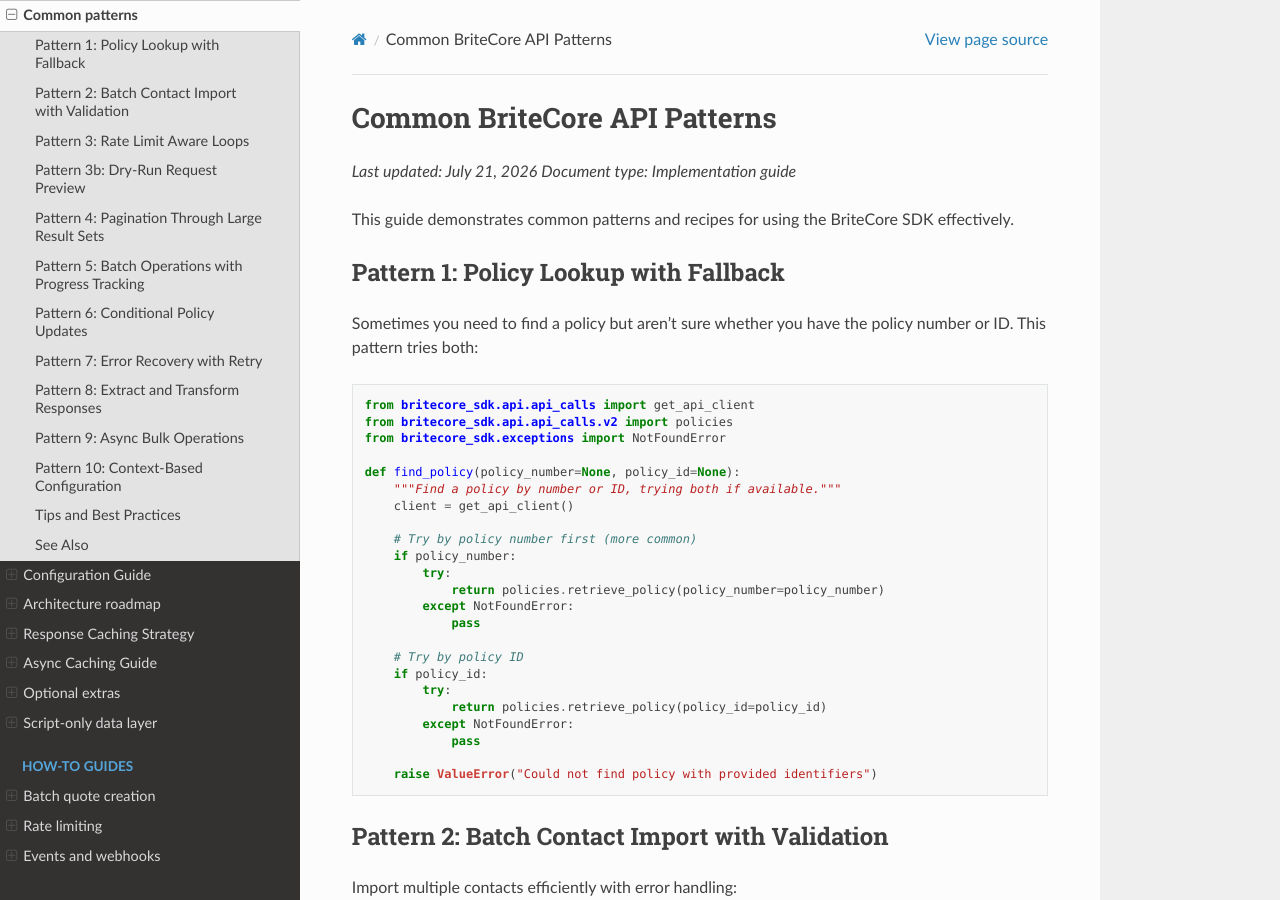
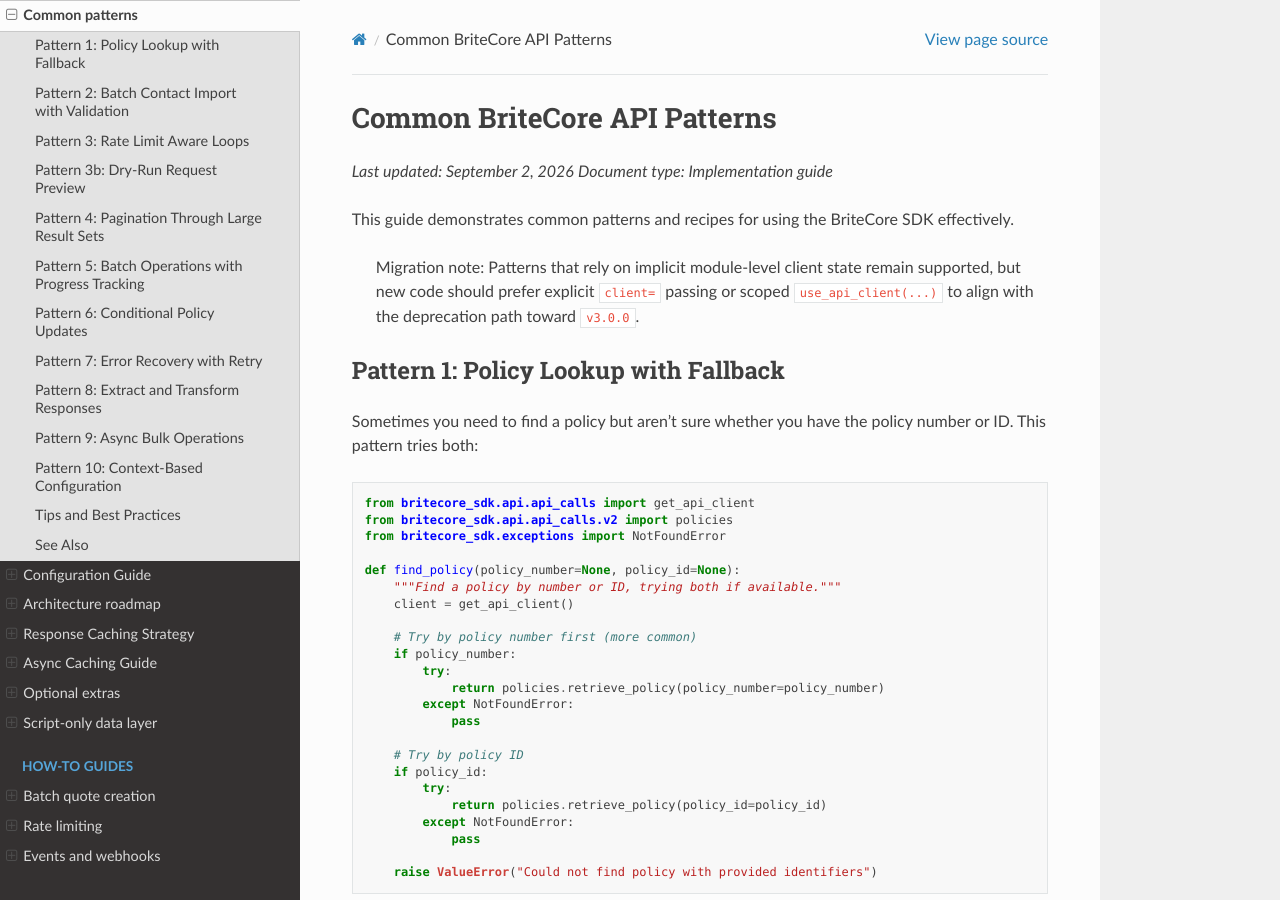
Before and after one commit to sshimek42/britecore_sdk, a Sphinx documentation site: the page built from docs/COMMON_PATTERNS.md, in a window 1280 px wide and 900 px high. Built offline with Sphinx 7.4.7 and the Read the Docs theme 3.1.0, drawn with Linux system fonts in a browser that asks for light colours.

```diff
--- a/docs/COMMON_PATTERNS.md
+++ b/docs/COMMON_PATTERNS.md
@@ -1,9 +1,13 @@
 # Common BriteCore API Patterns
 
-*Last updated: July 21, 2026*
+*Last updated: September 2, 2026*
 *Document type: Implementation guide*
 
 This guide demonstrates common patterns and recipes for using the BriteCore SDK effectively.
+
+> Migration note: Patterns that rely on implicit module-level client state remain supported,
+> but new code should prefer explicit `client=` passing or scoped `use_api_client(...)`
+> to align with the deprecation path toward `v3.0.0`.
 
 ## Pattern 1: Policy Lookup with Fallback
 
```
Also changed, not shown: API.md (+3 -3 lines), GETTING_STARTED.md (+1 -1 lines), docs/OBSERVABILITY.md (+3 -1 lines).
